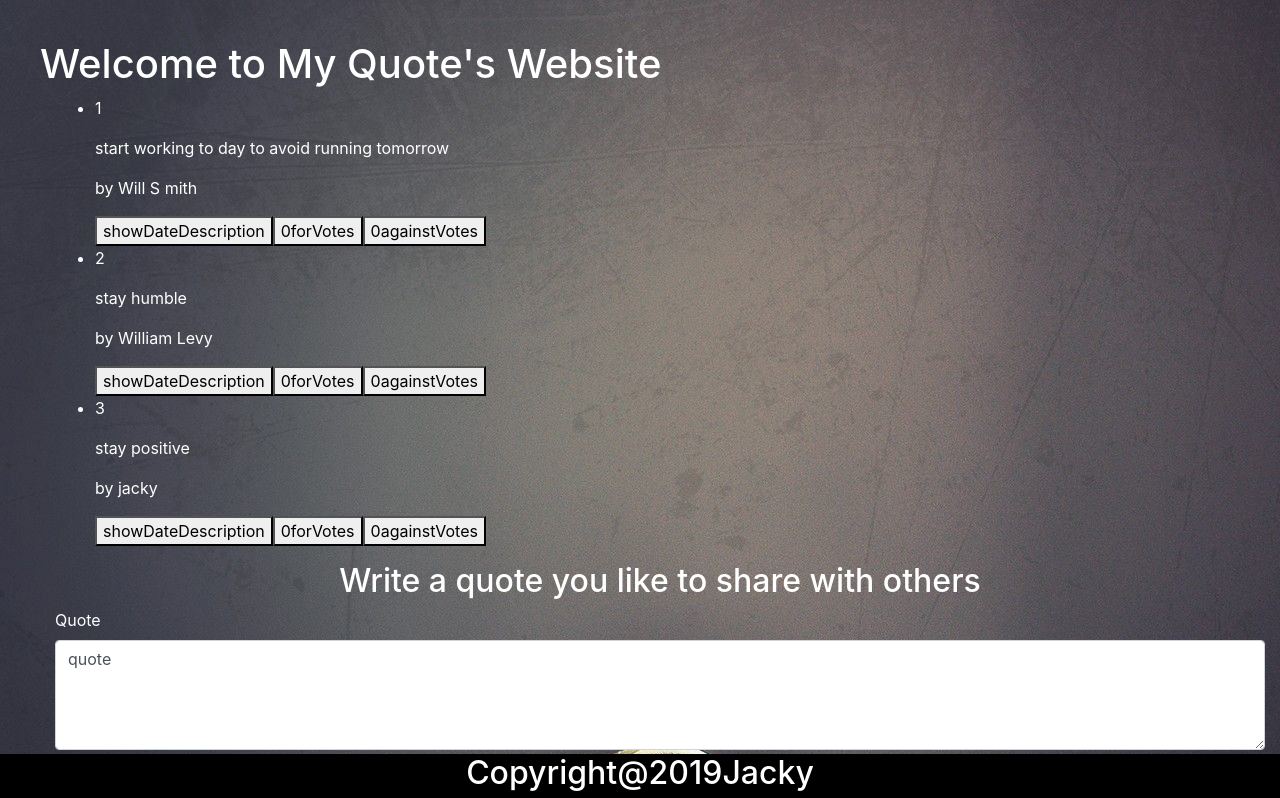
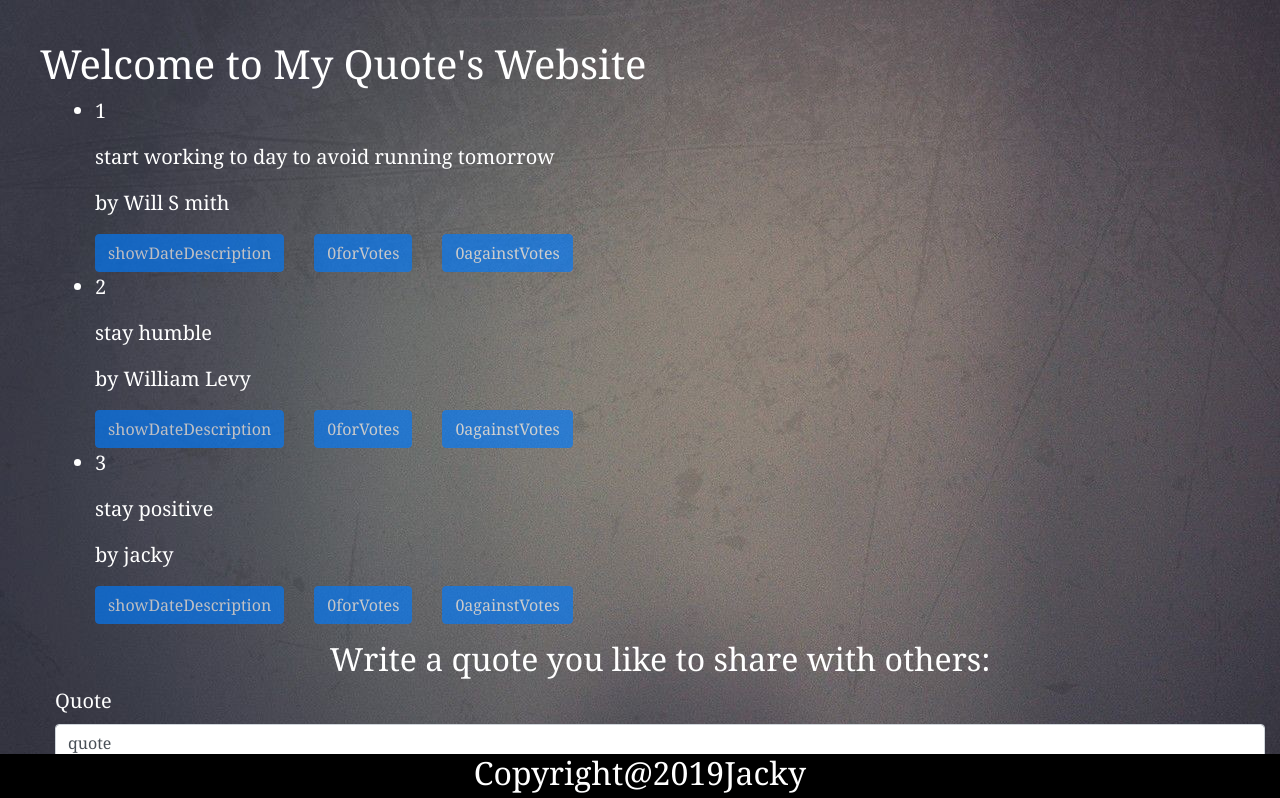
Before and after one commit to mukamisha/corepro, an Angular app: page / in a window 1280 px wide. Shown: the top 798 px of the page. Built offline with nearby package versions, Linux system fonts and the light colour scheme.

Commit message:
working on gh-pages

```diff
--- a/src/app/app.component.css
+++ b/src/app/app.component.css
@@ -1,8 +1,10 @@
 .container1{
     background-image:url("../assets/images/watch.jpg");
     color:white;
-    height:1000px;
+    height:1070px;
     /* margin-top:40px; */
     padding-top:40px;
     padding-left:40px;
+    font-family: Georgia, serif;
+    font-size:20px;
   }
--- a/src/app/kevin/kevin.component.html
+++ b/src/app/kevin/kevin.component.html
@@ -10,7 +10,7 @@
           <p>{{kik.author}}</p>
 
         </li>
-        <button (click)='toggleDetails(a)'>showDateDescription</button>
+        <button (click)='toggleDetails(a)'class="btn btn-primary disabled">showDateDescription</button>
         <app-quote-detail *ngIf='kik.showDescription' [kiki]='kik'(isComplete)='unNeededQuote($event,a)'></app-quote-detail>
         <app-votes></app-votes>
       </div>
@@ -24,5 +24,5 @@
 
   <app-quote-form (addQuote)="addNewQuote($event)"></app-quote-form>
   <div class="footer">
-    <h2>Copyright@2019Jacky</h2>
+    <h2 style="font-family:Georgia, serif">Copyright@2019Jacky</h2>
   </div>
--- a/src/app/quote-detail/quote-detail.component.html
+++ b/src/app/quote-detail/quote-detail.component.html
@@ -1,4 +1,4 @@
 <p>
     {{kiki.description}}
 </p>
-<button (click)= 'unNeededQuote(true)'>Remove</button>
+<button (click)= 'unNeededQuote(true)'class="btn btn-info">Remove</button>
--- a/src/app/quote-form/quote-form.component.css
+++ b/src/app/quote-form/quote-form.component.css
@@ -0,0 +1,3 @@
+.kr{
+    background-color:blue;
+}
--- a/src/app/quote-form/quote-form.component.html
+++ b/src/app/quote-form/quote-form.component.html
@@ -1,5 +1,5 @@
 <div class="container-fluid">
-        <h2 class="text-center">Write a quote you like to share with others</h2>
+        <h2 class="text-center" style="font-family:Georgia, serif">Write a quote you like to share with others:</h2>
 
     <form (ngSubmit)='submitQuote()'#quoteForm='ngForm'>
         <div class="form-group">
--- a/src/app/votes/votes.component.html
+++ b/src/app/votes/votes.component.html
@@ -1,2 +1,2 @@
-<button (click)="upVotes()">{{forVotes}}forVotes</button>
-<button (click)="downVotes()">{{againstVotes}}againstVotes</button>
+<button (click)="upVotes()"class="btn btn-primary disabled"style="margin-left:30px">{{forVotes}}forVotes</button>
+<button (click)="downVotes()"class="btn btn-primary disabled"style="margin-left:30px">{{againstVotes}}againstVotes</button>
```
